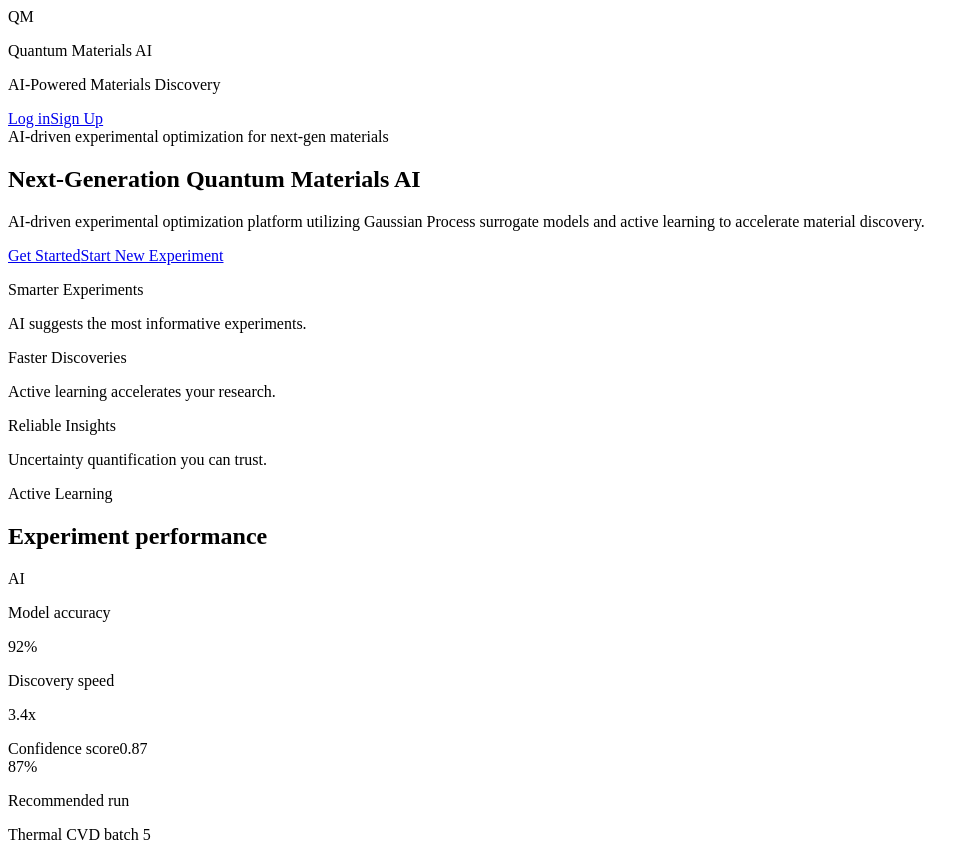
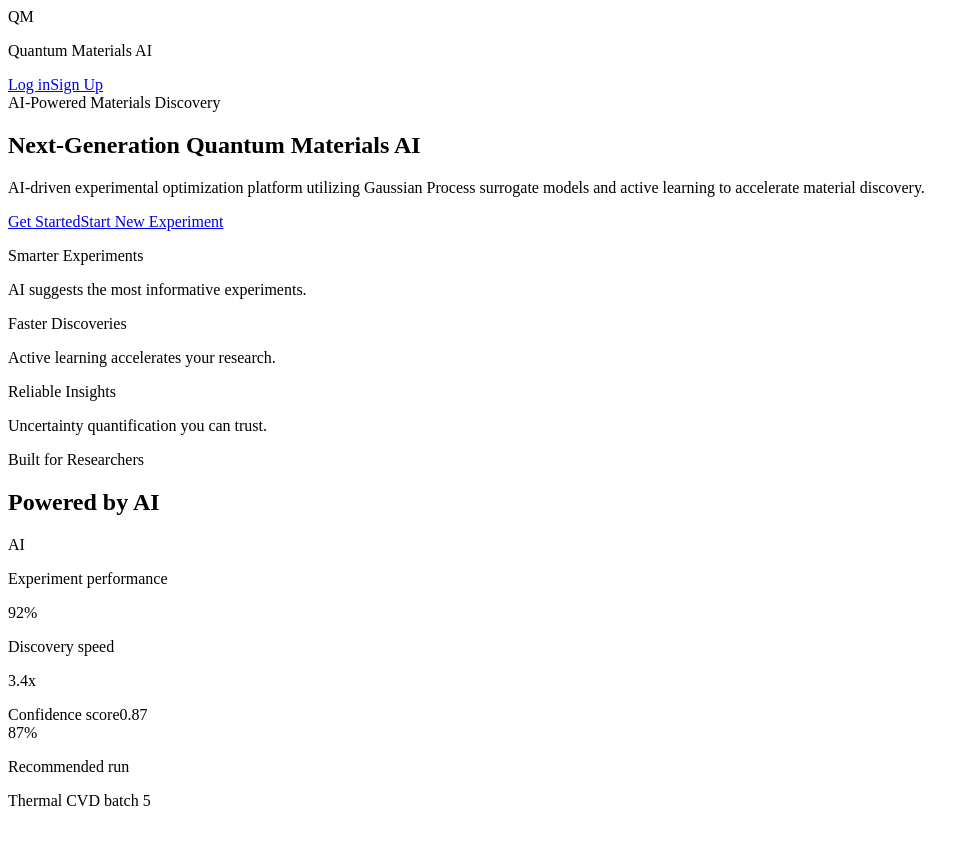
Before and after one commit to gopalan-rajaraman/quantum-materials-ai, a React (Vite) app in the folder frontend/: page / in a window 1280 px wide. Shown: the whole page, without its empty margins (0-979 px from the left). After the commit the page ends 826 px from the top, so only its background shows below. Built offline with nearby package versions, Linux system fonts and the light colour scheme; the HTML template or start-up script is replaced by a standard one.

Commit message:
Updated the landing page

```diff
--- a/frontend/index.html
+++ b/frontend/index.html
@@ -8,7 +8,7 @@
     <link rel="preconnect" href="https://fonts.gstatic.com" crossorigin>
     <link href="https://fonts.googleapis.com/css2?family=Plus+Jakarta+Sans:wght@300;400;500;600;700;800&display=swap" rel="stylesheet">
   </head>
-  <body class="bg-slate-900 text-slate-50 min-h-screen">
+  <body class="bg-slate-50 text-slate-900 min-h-screen">
     <div id="root"></div>
     <script type="module" src="/src/main.jsx"></script>
   </body>
--- a/frontend/src/pages/Home/index.jsx
+++ b/frontend/src/pages/Home/index.jsx
@@ -3,111 +3,113 @@ import { Link } from 'react-router-dom';
 
 const Home = () => {
   return (
-    <div className="relative min-h-screen overflow-hidden bg-slate-950 text-slate-50">
-      <div className="absolute inset-0 bg-gradient-to-br from-slate-950 via-slate-900 to-cyan-950 opacity-95"></div>
-      <div className="absolute -left-24 top-8 h-72 w-72 rounded-full bg-cyan-500/20 blur-3xl"></div>
-      <div className="absolute right-0 top-24 h-96 w-96 rounded-full bg-violet-500/15 blur-3xl"></div>
-      <div className="absolute inset-x-0 bottom-0 h-40 bg-gradient-to-t from-slate-950 via-slate-950/90 to-transparent"></div>
+    <div className="relative min-h-screen overflow-hidden bg-slate-50 text-slate-900">
+      <div className="absolute inset-0 bg-gradient-to-br from-slate-50 via-slate-100 to-slate-200"></div>
+      <div className="absolute -left-24 top-8 h-72 w-72 rounded-full bg-cyan-200/60 blur-3xl"></div>
+      <div className="absolute right-0 top-28 h-96 w-96 rounded-full bg-sky-200/40 blur-3xl"></div>
+      <div className="absolute -bottom-16 left-1/2 h-72 w-72 -translate-x-1/2 rounded-full bg-indigo-200/30 blur-3xl"></div>
 
       <header className="relative z-10 mx-auto flex w-full max-w-7xl items-center justify-between px-6 py-6 sm:px-10">
         <div className="flex items-center gap-3">
-          <div className="flex h-12 w-12 items-center justify-center rounded-3xl bg-cyan-400/15 text-cyan-300 ring-1 ring-cyan-400/30">
+          <div className="flex h-12 w-12 items-center justify-center rounded-3xl bg-slate-900 text-slate-50 shadow-lg shadow-slate-900/10">
             QM
           </div>
           <div>
-            <p className="text-sm uppercase tracking-[0.3em] text-cyan-300/80">Quantum Materials AI</p>
-            <p className="text-sm text-slate-300">AI-Powered Materials Discovery</p>
+            <p className="text-sm font-semibold uppercase tracking-[0.3em] text-slate-500">Quantum Materials AI</p>
           </div>
         </div>
         <div className="flex items-center gap-3">
-          <Link to="/login" className="text-sm font-medium text-slate-200 transition hover:text-white">
+          <Link to="/login" className="rounded-full px-4 py-2 text-sm font-medium text-slate-700 transition hover:bg-slate-100">
             Log in
           </Link>
-          <Link to="/signup" className="rounded-full bg-cyan-500 px-4 py-2 text-sm font-semibold text-slate-950 shadow-lg shadow-cyan-500/20 transition hover:bg-cyan-400">
+          <Link to="/signup" className="rounded-full bg-violet-600 px-4 py-2 text-sm font-semibold text-white shadow-lg shadow-violet-500/20 transition hover:bg-violet-500">
             Sign Up
           </Link>
         </div>
       </header>
 
-      <main className="relative z-10 mx-auto flex w-full max-w-7xl flex-col gap-12 px-6 pb-16 sm:px-10 lg:flex-row lg:items-center lg:gap-16">
-        <section className="flex-1">
-          <div className="inline-flex rounded-full border border-cyan-400/20 bg-cyan-500/10 px-4 py-2 text-sm text-cyan-200 shadow-sm shadow-cyan-500/10">
-            <span className="mr-2 inline-flex h-2.5 w-2.5 rounded-full bg-cyan-400 animate-pulse"></span>
-            AI-driven experimental optimization for next-gen materials
+      <main className="relative z-10 mx-auto w-full max-w-7xl px-6 pb-16 sm:px-10">
+        <section className="grid gap-12 lg:grid-cols-[1.05fr_0.95fr] lg:items-center">
+          <div className="space-y-8">
+            <div className="inline-flex items-center gap-2 rounded-full bg-sky-100 px-4 py-2 text-xs font-semibold uppercase tracking-[0.32em] text-sky-700 shadow-sm shadow-sky-200/70">
+              <span className="inline-flex h-2.5 w-2.5 rounded-full bg-cyan-500"></span>
+              AI-Powered Materials Discovery
             </div>
 
-          <h1 className="mt-8 text-5xl font-semibold tracking-tight text-white sm:text-6xl lg:text-7xl">
-            Next-Generation <span className="text-transparent bg-clip-text bg-gradient-to-r from-cyan-300 via-sky-300 to-violet-400">Quantum Materials AI</span>
+            <div className="space-y-6">
+              <h1 className="text-5xl font-semibold tracking-tight text-slate-950 sm:text-6xl">
+                Next-Generation <span className="text-transparent bg-clip-text bg-gradient-to-r from-cyan-500 via-sky-500 to-violet-600">Quantum Materials AI</span>
               </h1>
-          <p className="mt-6 max-w-2xl text-lg leading-8 text-slate-300 sm:text-xl">
+              <p className="max-w-2xl text-lg leading-8 text-slate-600 sm:text-xl">
                 AI-driven experimental optimization platform utilizing Gaussian Process surrogate models and active learning to accelerate material discovery.
               </p>
+            </div>
 
-          <div className="mt-10 flex flex-col gap-4 sm:flex-row">
-            <Link to="/signup" className="inline-flex items-center justify-center rounded-full bg-cyan-500 px-8 py-4 text-base font-semibold text-slate-950 shadow-xl shadow-cyan-500/20 transition hover:bg-cyan-400">
+            <div className="flex flex-col gap-4 sm:flex-row">
+              <Link to="/signup" className="inline-flex items-center justify-center rounded-full bg-slate-950 px-8 py-4 text-base font-semibold text-white shadow-xl shadow-slate-950/20 transition hover:bg-slate-800">
                 Get Started
               </Link>
-            <Link to="/upload" className="inline-flex items-center justify-center rounded-full border border-slate-700 bg-slate-900/80 px-8 py-4 text-base font-semibold text-slate-100 transition hover:border-slate-600 hover:bg-slate-800">
+              <Link to="/upload" className="inline-flex items-center justify-center rounded-full border border-slate-200 bg-white px-8 py-4 text-base font-semibold text-slate-950 transition hover:border-slate-300 hover:bg-slate-50">
                 Start New Experiment
               </Link>
             </div>
 
-          <div className="mt-12 grid gap-4 sm:grid-cols-3">
-            <div className="rounded-3xl border border-white/10 bg-white/5 p-5 ring-1 ring-white/5 backdrop-blur-xl">
-              <p className="text-sm font-semibold uppercase tracking-[0.24em] text-cyan-300">Smarter Experiments</p>
-              <p className="mt-3 text-sm leading-6 text-slate-300">AI suggests the most informative experiments.</p>
+            <div className="grid gap-4 sm:grid-cols-3">
+              <div className="rounded-3xl border border-slate-200 bg-white/90 p-6 shadow-sm shadow-slate-200/70">
+                <p className="text-sm font-semibold uppercase tracking-[0.24em] text-cyan-600">Smarter Experiments</p>
+                <p className="mt-3 text-sm leading-6 text-slate-600">AI suggests the most informative experiments.</p>
               </div>
-            <div className="rounded-3xl border border-white/10 bg-white/5 p-5 ring-1 ring-white/5 backdrop-blur-xl">
-              <p className="text-sm font-semibold uppercase tracking-[0.24em] text-cyan-300">Faster Discoveries</p>
-              <p className="mt-3 text-sm leading-6 text-slate-300">Active learning accelerates your research.</p>
+              <div className="rounded-3xl border border-slate-200 bg-white/90 p-6 shadow-sm shadow-slate-200/70">
+                <p className="text-sm font-semibold uppercase tracking-[0.24em] text-cyan-600">Faster Discoveries</p>
+                <p className="mt-3 text-sm leading-6 text-slate-600">Active learning accelerates your research.</p>
               </div>
-            <div className="rounded-3xl border border-white/10 bg-white/5 p-5 ring-1 ring-white/5 backdrop-blur-xl">
-              <p className="text-sm font-semibold uppercase tracking-[0.24em] text-cyan-300">Reliable Insights</p>
-              <p className="mt-3 text-sm leading-6 text-slate-300">Uncertainty quantification you can trust.</p>
-            </div>
-          </div>
-        </section>
-
-        <section className="relative flex-1">
-          <div className="relative overflow-hidden rounded-[2rem] border border-white/10 bg-slate-900/80 p-6 shadow-2xl shadow-slate-950/50 sm:p-8">
-            <div className="absolute -right-16 top-8 h-36 w-36 rounded-full bg-cyan-400/10 blur-3xl"></div>
-            <div className="absolute -bottom-16 left-10 h-44 w-44 rounded-full bg-violet-400/10 blur-3xl"></div>
-            <div className="flex items-center justify-between rounded-3xl bg-slate-950/80 p-4 shadow-inner shadow-black/20">
-              <div>
-                <p className="text-xs uppercase tracking-[0.3em] text-slate-500">Active Learning</p>
-                <h2 className="mt-3 text-2xl font-semibold text-white">Experiment performance</h2>
-              </div>
-              <div className="inline-flex h-12 w-12 items-center justify-center rounded-3xl bg-cyan-500/10 text-cyan-300">AI</div>
-            </div>
-
-            <div className="mt-8 space-y-6">
-              <div className="h-2 rounded-full bg-slate-800">
-                <div className="h-2 w-3/4 rounded-full bg-cyan-400"></div>
-              </div>
-              <div className="grid gap-3 sm:grid-cols-2">
-                <div className="space-y-2 rounded-3xl bg-slate-950/90 p-4">
-                  <p className="text-sm uppercase tracking-[0.2em] text-slate-500">Model accuracy</p>
-                  <p className="text-3xl font-semibold text-white">92%</p>
-                </div>
-                <div className="space-y-2 rounded-3xl bg-slate-950/90 p-4">
-                  <p className="text-sm uppercase tracking-[0.2em] text-slate-500">Discovery speed</p>
-                  <p className="text-3xl font-semibold text-white">3.4x</p>
+              <div className="rounded-3xl border border-slate-200 bg-white/90 p-6 shadow-sm shadow-slate-200/70">
+                <p className="text-sm font-semibold uppercase tracking-[0.24em] text-cyan-600">Reliable Insights</p>
+                <p className="mt-3 text-sm leading-6 text-slate-600">Uncertainty quantification you can trust.</p>
               </div>
             </div>
           </div>
 
-            <div className="mt-8 rounded-3xl border border-cyan-500/10 bg-slate-950/90 p-6">
-              <div className="flex items-center justify-between text-sm text-slate-400">
+          <div className="relative rounded-[2rem] border border-slate-200 bg-white/90 p-8 shadow-2xl shadow-slate-300/40">
+            <div className="absolute -right-8 top-8 h-24 w-24 rounded-full bg-cyan-100/70 blur-3xl"></div>
+            <div className="absolute -left-8 bottom-12 h-24 w-24 rounded-full bg-violet-100/70 blur-3xl"></div>
+            <div className="relative space-y-8">
+              <div className="rounded-3xl bg-slate-50 p-6 shadow-sm shadow-slate-200/60">
+                <div className="flex items-center justify-between">
+                  <div>
+                    <p className="text-xs uppercase tracking-[0.3em] text-slate-500">Built for Researchers</p>
+                    <h2 className="mt-3 text-2xl font-semibold text-slate-950">Powered by AI</h2>
+                  </div>
+                  <div className="inline-flex h-12 w-12 items-center justify-center rounded-3xl bg-cyan-50 text-cyan-600 ring-1 ring-cyan-100">
+                    <span className="text-sm font-semibold">AI</span>
+                  </div>
+                </div>
+              </div>
+
+              <div className="grid gap-4 sm:grid-cols-2">
+                <div className="rounded-3xl bg-slate-50 p-5 shadow-sm shadow-slate-200/60">
+                  <p className="text-sm text-slate-500">Experiment performance</p>
+                  <p className="mt-3 text-3xl font-semibold text-slate-950">92%</p>
+                </div>
+                <div className="rounded-3xl bg-slate-50 p-5 shadow-sm shadow-slate-200/60">
+                  <p className="text-sm text-slate-500">Discovery speed</p>
+                  <p className="mt-3 text-3xl font-semibold text-slate-950">3.4x</p>
+                </div>
+              </div>
+
+              <div className="rounded-[2rem] border border-slate-200 bg-slate-100 p-6 shadow-sm shadow-slate-200/60">
+                <div className="flex items-center justify-between text-sm text-slate-500">
                   <span>Confidence score</span>
-                <span className="text-white font-semibold">0.87</span>
+                  <span className="text-slate-950 font-semibold">0.87</span>
                 </div>
-              <div className="mt-4 flex items-center gap-3">
-                <div className="h-20 w-20 rounded-full bg-gradient-to-br from-cyan-500 to-violet-500/70 p-1">
-                  <div className="flex h-full w-full items-center justify-center rounded-full bg-slate-950 text-white">87%</div>
+                <div className="mt-4 flex items-center gap-4">
+                  <div className="flex h-20 w-20 items-center justify-center rounded-full bg-gradient-to-br from-cyan-500 to-violet-500 text-white shadow-lg shadow-cyan-500/20">
+                    87%
                   </div>
-                <div className="space-y-2">
-                  <p className="text-sm text-slate-400">Recommended run</p>
-                  <p className="text-lg font-semibold text-white">Thermal CVD batch 5</p>
+                  <div>
+                    <p className="text-sm text-slate-500">Recommended run</p>
+                    <p className="text-lg font-semibold text-slate-950">Thermal CVD batch 5</p>
+                  </div>
                 </div>
               </div>
             </div>
```
Lines whose indentation alone changed are shown as unchanged.
